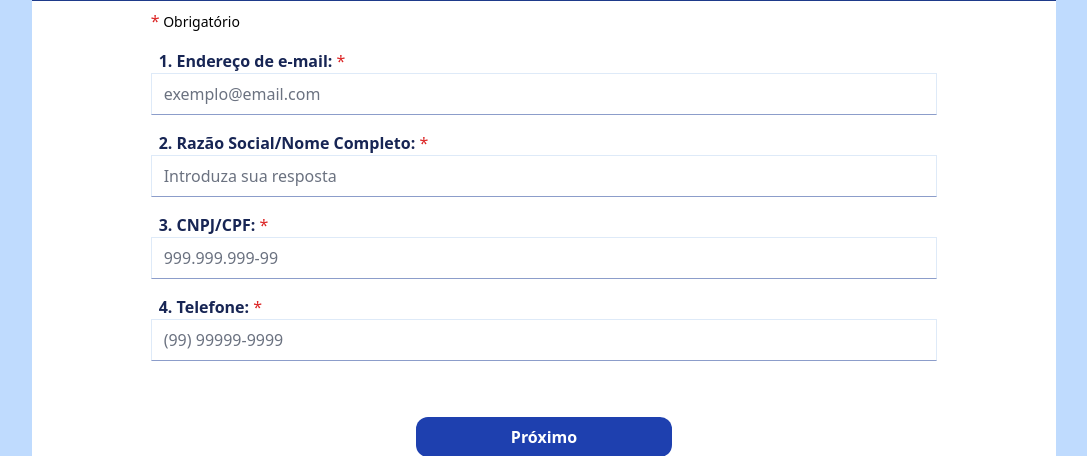
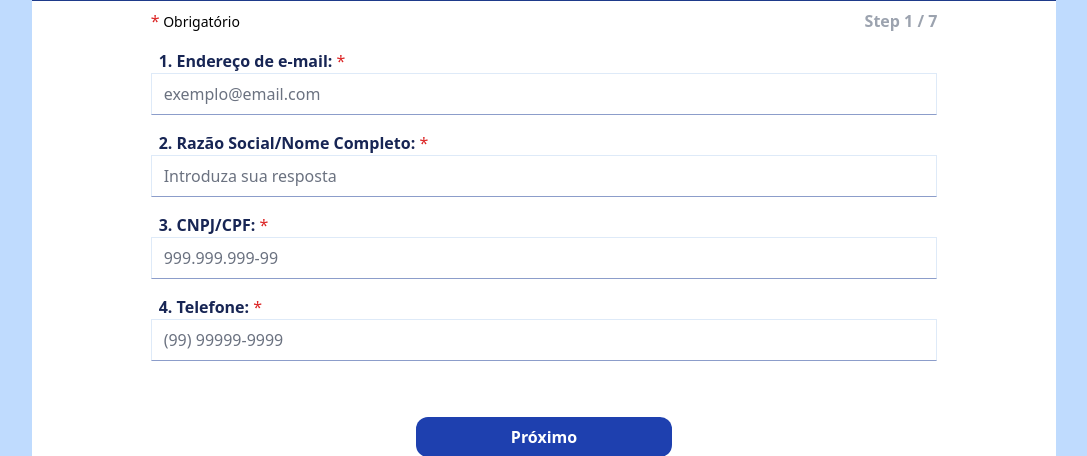
Before and after one commit to Renan2707/Pesquisa_De_Opiniao, a Django app: template core/templates/index.html in a window 1280 px wide. Shown: the part 511-967 px from the top of the page, without its empty margins (96-1183 px from the left). Run offline with Django 5.2, Linux system fonts and the light colour scheme; the template is opened without the code that fills it, so the values that code supplies are empty; some libraries are stand-ins or nearby versions.

Commit message:
fazendo legenda dinâmica no form

```diff
--- a/core/templates/index.html
+++ b/core/templates/index.html
@@ -10,6 +10,11 @@
     <title>Pesquisa de Satisfação</title>
 </head>
 <style>
+      [x-cloak] {
+        display: none !important;
+      }
+
+
     input[type="radio"]:checked + label {
       background-color: #133785;
       color: white;
@@ -17,7 +22,7 @@
     }
   </style>
 
-<body x-data="{step: 'step1'}" class="bg-blue-200 py-10 md:py-16 lg:py-28">
+<body x-data="data()" class="bg-blue-200 py-10 md:py-16 lg:py-28">
     <div class="w-11/12 lg:max-w-5xl rounded-xl mx-auto bg-white pb-2">
         <div class="bg-blue-900 rounded-t-xl text-white">
             <div class="mx-auto space-y-4 p-10 text-justify">
@@ -36,9 +41,13 @@
 
         <div class="w-full lg:px-10 py-2">
             <form action="#" class="w-10/12 mx-auto space-y-4">
-                <p class="text-sm"><span class="text-red-600 text-base">*</span> Obrigatório</p>
+                <div class="flex justify-between">
+                    <p class="text-sm"><span class="text-red-600 text-base">*</span> Obrigatório</p>
+                    <p class="font-semibold text-gray-400">Step <span x-text="page" id="legend"></span> / 7</p>
 
-                <div x-show="step === 'step1'" class="space-y-4">
+                </div>
+
+                <div x-cloak x-show="step === 'step1'" class="space-y-4">
                     <div>
                         <label for="e-5mail" class="text-blue-950 font-semibold ml-2">1. Endereço de e-mail:</label>
                         <span class="text-red-600 text-base">*</span>
@@ -65,11 +74,11 @@
                     </div>
 
                     <div class="flex items-center justify-center pt-10">
-                        <button @click="step = 'step2'" type="button" class="py-2 bg-blue-800 hover:bg-blue-600 transition duration-200 text-white font-semibold rounded-xl mx-auto w-64">Próximo</button>
+                        <button @click="proxForm(2)" type="button" class="py-2 bg-blue-800 hover:bg-blue-600 transition duration-200 text-white font-semibold rounded-xl mx-auto w-64">Próximo</button>
                     </div>
                 </div>
 
-                <div x-show="step === 'step2'" class="space-y-4">
+                <div x-cloak x-show="step === 'step2'" class="space-y-4">
                     <div>
                         <label for="" class="text-blue-950 font-semibold ml-2">5. Facilidade de contato com a empresa:</label>
 
@@ -251,12 +260,12 @@
                     </div>
 
                     <div class="flex items-center justify-center pt-10">
-                        <button @click="step = 'step1'" type="button" class="py-2 bg-blue-800 hover:bg-blue-600 transition duration-200 text-white font-semibold rounded-xl mx-auto w-64">Voltar</button>
-                        <button @click="step = 'step3'" type="button" class="py-2 bg-blue-800 hover:bg-blue-600 transition duration-200 text-white font-semibold rounded-xl mx-auto w-64">Próximo</button>
+                        <button @click="proxForm(1)" type="button" class="py-2 bg-blue-800 hover:bg-blue-600 transition duration-200 text-white font-semibold rounded-xl mx-auto w-40">Voltar</button>
+                        <button @click="proxForm(3)" type="button" class="py-2 bg-blue-800 hover:bg-blue-600 transition duration-200 text-white font-semibold rounded-xl mx-auto w-40">Próximo</button>
                     </div>
                 </div>
 
-                <div x-show="step === 'step3'" class="space-y-4">
+                <div x-cloak x-show="step === 'step3'" class="space-y-4">
                     <div>
                         <label for="" class="text-blue-950 font-semibold ml-2">10. Navegação pelo site <a href="https://macrosul.com/" target="_blank" class="text-blue-600 underline">(macrosul.com)</a>:</label>
 
@@ -437,12 +446,12 @@
                         </div>
                     </div>
                     <div class="flex items-center justify-center pt-10">
-                        <button @click="step = 'step2'" type="button" class="py-2 bg-blue-800 hover:bg-blue-600 transition duration-200 text-white font-semibold rounded-xl mx-auto w-64">Voltar</button>
-                        <button @click="step = 'step4'" type="button" class="py-2 bg-blue-800 hover:bg-blue-600 transition duration-200 text-white font-semibold rounded-xl mx-auto w-64">Próximo</button>
+                        <button @click="proxForm(2)" type="button" class="py-2 bg-blue-800 hover:bg-blue-600 transition duration-200 text-white font-semibold rounded-xl mx-auto w-40">Voltar</button>
+                        <button @click="proxForm(4)" type="button" class="py-2 bg-blue-800 hover:bg-blue-600 transition duration-200 text-white font-semibold rounded-xl mx-auto w-40">Próximo</button>
                     </div>
                 </div>
 
-                <div x-show="step === 'step4'" class="space-y-4" >
+                <div x-cloak x-show="step === 'step4'" class="space-y-4" >
                     <div>
                         <label for="" class="text-blue-950 font-semibold ml-2">15. Formas de pagamento:</label>
 
@@ -624,13 +633,13 @@
                     </div>
 
                     <div class="flex items-center justify-center pt-10">
-                        <button @click="step = 'step3'" type="button" class="py-2 bg-blue-800 hover:bg-blue-600 transition duration-200 text-white font-semibold rounded-xl mx-auto w-64">Voltar</button>
-                        <button @click="step = 'step5'" type="button" class="py-2 bg-blue-800 hover:bg-blue-600 transition duration-200 text-white font-semibold rounded-xl mx-auto w-64">Próximo</button>
+                        <button @click="proxForm(3)" type="button" class="py-2 bg-blue-800 hover:bg-blue-600 transition duration-200 text-white font-semibold rounded-xl mx-auto w-40">Voltar</button>
+                        <button @click="proxForm(5)" type="button" class="py-2 bg-blue-800 hover:bg-blue-600 transition duration-200 text-white font-semibold rounded-xl mx-auto w-40">Próximo</button>
                     </div>
 
                 </div>
 
-                <div x-show="step === 'step5'" class="space-y-4">
+                <div x-cloak x-show="step === 'step5'" class="space-y-4">
                     <div>
                         <label for="" class="text-blue-950 font-semibold ml-2">20. Identificação e apresentação:</label>
 
@@ -848,12 +857,12 @@
                     </div>
 
                     <div class="flex items-center justify-center pt-10">
-                        <button @click="step = 'step4'" type="button" class="py-2 bg-blue-800 hover:bg-blue-600 transition duration-200 text-white font-semibold rounded-xl mx-auto w-64">Voltar</button>
-                        <button @click="step = 'step6'" type="button" class="py-2 bg-blue-800 hover:bg-blue-600 transition duration-200 text-white font-semibold rounded-xl mx-auto w-64">Próximo</button>
+                        <button @click="proxForm(4)" type="button" class="py-2 bg-blue-800 hover:bg-blue-600 transition duration-200 text-white font-semibold rounded-xl mx-auto w-40">Voltar</button>
+                        <button @click="proxForm(6)" type="button" class="py-2 bg-blue-800 hover:bg-blue-600 transition duration-200 text-white font-semibold rounded-xl mx-auto w-40">Próximo</button>
                     </div>
                 </div>
 
-                <div  x-show="step === 'step6'" class="space-y-4">
+                <div x-cloak x-show="step === 'step6'" class="space-y-4">
                     <div>
                         <label for="" class="text-blue-950 font-semibold ml-2">26. Qual destas marcas você conhece?:</label>
                         <span class="text-red-600 text-base">*</span>
@@ -918,12 +927,12 @@
                     </div>
 
                     <div class="flex items-center justify-center pt-10">
-                        <button @click="step = 'step5'" type="button" class="py-2 bg-blue-800 hover:bg-blue-600 transition duration-200 text-white font-semibold rounded-xl mx-auto w-64">Voltar</button>
-                        <button @click="step = 'step7'" type="button" class="py-2 bg-blue-800 hover:bg-blue-600 transition duration-200 text-white font-semibold rounded-xl mx-auto w-64">Próximo</button>
+                        <button @click="proxForm(5)" type="button" class="py-2 bg-blue-800 hover:bg-blue-600 transition duration-200 text-white font-semibold rounded-xl mx-auto w-40">Voltar</button>
+                        <button @click="proxForm(7)" type="button" class="py-2 bg-blue-800 hover:bg-blue-600 transition duration-200 text-white font-semibold rounded-xl mx-auto w-40">Próximo</button>
                     </div>
                 </div>
 
-                <div  x-show="step === 'step7'" class="space-y-4">
+                <div x-cloak x-show="step === 'step7'" class="space-y-4">
                     <div>
                         <label for="text" class="text-blue-950 font-semibold ml-2">28. Para finalizarmos a pesquisa, conte nos em que podemos melhorar? Deixe sua sugestão para que possamos melhorar sua experiência junto aos nossos serviços e produtos.</label>
                         <span class="text-red-600 text-base">*</span>
@@ -933,8 +942,8 @@
                     </div>
 
                     <div class="flex items-center justify-center pt-10">
-                        <button @click="step = 'step6'" type="button" class="py-2 bg-blue-800 hover:bg-blue-600 transition duration-200 text-white font-semibold rounded-xl mx-auto w-64">Voltar</button>
-                        <button type="submit" class="py-2 bg-blue-800 hover:bg-blue-600 transition duration-200 text-white font-semibold rounded-xl mx-auto w-64">Enviar</button>
+                        <button @click="proxForm(6)" type="button" class="py-2 bg-blue-800 hover:bg-blue-600 transition duration-200 text-white font-semibold rounded-xl mx-auto w-40">Voltar</button>
+                        <button type="submit" class="py-2 bg-blue-800 hover:bg-blue-600 transition duration-200 text-white font-semibold rounded-xl mx-auto w-40">Enviar</button>
                     </div>
 
                 </div>
@@ -951,64 +960,5 @@
 </body>
 </html>
 
-<script>
-    function cpfCnpj(input) {
-        return input.length <=14
-            ? '999.999.999-99'
-            : '99.999.999/9999-99'
-    }
-
-    function telefoneCelular(input) {
-        return input.startsWith('9',5)
-            ?'(99) 99999-9999'
-            :'(99) 9999-9999'
-    }
-
-    // TESTE COM O INPUT RANGE
-    // const inputTeste = document.querySelector('#teste')
-    // const MuitoSatisfeito = document.querySelector('#MuitoSatisfeito')
-    // const Satisfeito = document.querySelector('#Satisfeito')
-    // const Razoavel = document.querySelector('#Razoavel')
-    // const Insatisfeito = document.querySelector('#Insatisfeito')
-    // const MuitoInsatisfeito = document.querySelector('#MuitoInsatisfeito')
-    // inputTeste.addEventListener("input",(e)=>{
-    //     MuitoInsatisfeito.classList.remove('text-red-500');
-    //     Insatisfeito.classList.remove('text-orange-500');
-    //     Razoavel.classList.remove('text-yellow-500');
-    //     Satisfeito.classList.remove('text-green-800');
-    //     MuitoSatisfeito.classList.remove('text-green-800');
-
-    //     MuitoInsatisfeito.classList.remove('bg-red-100');
-    //     Insatisfeito.classList.remove('bg-orange-100');
-    //     Razoavel.classList.remove('bg-yellow-100');
-    //     Satisfeito.classList.remove('bg-green-100');
-    //     MuitoSatisfeito.classList.remove('bg-green-200');
-
-    //     if (inputTeste.value < 20){
-    //         MuitoInsatisfeito.classList.add('text-red-500')
-    //         MuitoInsatisfeito.classList.add('bg-red-100')
-    //     }
-    //     else if (inputTeste.value > 20 && inputTeste.value < 40){
-    //         Insatisfeito.classList.add('text-orange-500')
-    //         Insatisfeito.classList.add('bg-orange-100')
-
-    //     }
-    //     else if (inputTeste.value > 40 && inputTeste.value < 60){
-    //         Razoavel.classList.add('text-yellow-500')
-    //         Razoavel.classList.add('bg-yellow-100')
-
-    //     }
-    //     else if (inputTeste.value > 60 && inputTeste.value < 80){
-    //         Satisfeito.classList.add('text-green-800')
-    //         Satisfeito.classList.add('bg-green-100')
-
-    //     }
-    //     else if (inputTeste.value > 80){
-    //         MuitoSatisfeito.classList.add('text-green-800')
-    //         MuitoSatisfeito.classList.add('bg-green-200')
-
-    //     }
-    // })
-
-
-    </script>
+<script src="{% static 'js/mascaras.js' %}"></script>
+<script src="{% static 'js/data.js' %}"></script>
--- /dev/null
+++ b/static/js/data.js
@@ -0,0 +1,31 @@
+const data = () => ({
+
+    step: '',
+    page: 0,
+
+    init(){
+        this.iniciar()
+    },
+
+    iniciar(){
+        this.step = 'step1'
+        this.page = 1
+    },
+
+    proxForm(step){
+        this.page = step
+        switch(step){
+            case 1: this.step = 'step1'; break
+            case 2: this.step = 'step2'; break
+            case 3: this.step = 'step3'; break
+            case 4: this.step = 'step4'; break
+            case 5: this.step = 'step5'; break
+            case 6: this.step = 'step6'; break
+            case 7: this.step = 'step7'; break
+        }
+
+
+    }
+
+
+})
--- /dev/null
+++ b/static/js/mascaras.js
@@ -0,0 +1,11 @@
+function cpfCnpj(input) {
+    return input.length <=14
+        ? '999.999.999-99'
+        : '99.999.999/9999-99'
+}
+
+function telefoneCelular(input) {
+    return input.startsWith('9',5)
+        ?'(99) 99999-9999'
+        :'(99) 9999-9999'
+}
```
Also changed, not shown: static/css/main.min.css.
